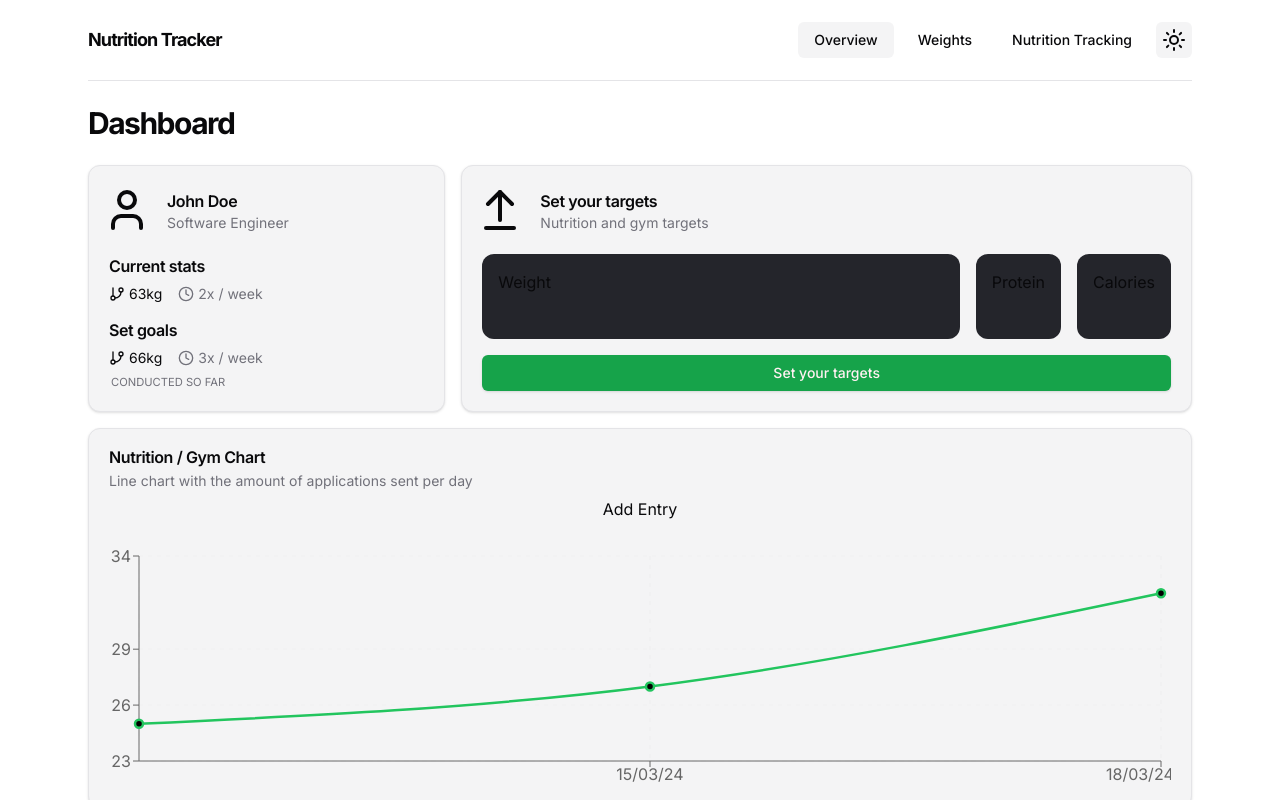
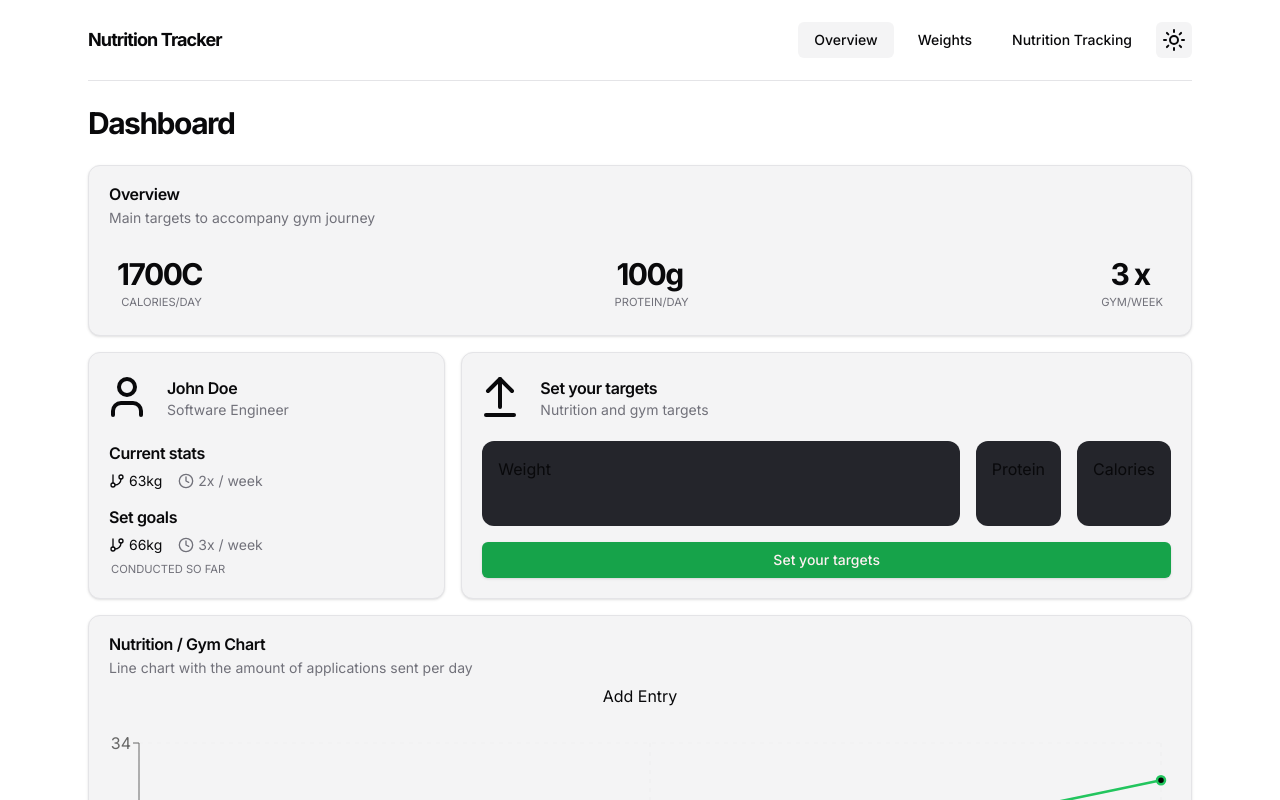
Before and after one commit to Vasil1001/nutrition-gym-tracker-v2, a Next.js app: page / in a window 1280 px wide. Shown: the top 800 px of the page. Built offline with nearby package versions, Linux system fonts and the light colour scheme; a web font is replaced by a local one.

Commit message:
Small margin fixes and readme

```diff
--- a/app/nutrition/components/selected-food-list.tsx
+++ b/app/nutrition/components/selected-food-list.tsx
@@ -48,9 +48,10 @@ export default function SelectedFoodList({ selectedFoods, foodCounts }: Selected
   // }, [])
   console.log('TEST', selectedFoods)
   return (
-    <div className="border-l pl-4">
+    <div className="border-l ">
+      <div className="ml-4">
         <h1 className="my-6 mb-8 text-2xl font-bold">Total Daily Intake</h1>
-      <div className="ml-2 mt-2 rounded-xl rounded-b-none outline outline-8 outline-[#2e3039]">
+        <div className="mx-2 mt-2 rounded-xl rounded-b-none outline outline-8 outline-[#2e3039]">
           <Table>
             <TableHeader>
               <TableRow>
@@ -65,7 +66,7 @@ export default function SelectedFoodList({ selectedFoods, foodCounts }: Selected
                 const food = selectedFoods.find((f) => f.name === foodName)
                 if (!food || count === 0) return null // Skip rendering if food not found or count is 0
                 return (
-                <TableRow className='dark:hover:bg-[#2e3039]' key={i}>
+                  <TableRow className="dark:hover:bg-[#2e3039]" key={i}>
                     <TableCell className="w-[10px] text-left font-medium text-muted-foreground">
                       x{count}
                     </TableCell>
@@ -89,6 +90,7 @@ export default function SelectedFoodList({ selectedFoods, foodCounts }: Selected
           </Table>
         </div>
       </div>
+    </div>
   )
 }
 
--- a/app/page.tsx
+++ b/app/page.tsx
@@ -1,7 +1,7 @@
 'use client'
 
 import BarChartGoal from '@/components/charts/BarChartGoal'
-import { Dashboard } from '@/components/overview'
+import { Dashboard } from '@/components/ui/overview/overview'
 import { LineChartWeights } from '@/components/charts/LineChart'
 import { Card, CardContent, CardDescription, CardHeader, CardTitle } from '@/components/ui/card'
 import Container from '@/components/ui/container'
@@ -13,39 +13,38 @@ export default function Home() {
   return (
     <div>
       <div className="my-6 text-3xl font-bold tracking-tighter">Dashboard</div>
+      <Card className="flex mb-4 h-full flex-col">
+        <CardHeader>
+          <CardTitle>Overview</CardTitle>
+          <CardDescription>Main targets to accompany gym journey</CardDescription>
+        </CardHeader>
+        <CardContent className="flex h-full justify-between gap-6 pb-4">
+          <div className="rounded-lg  bg-opacity-[0.6] p-2 text-center">
+            <div className="text-3xl font-bold tracking-tighter">1700C</div>
+            <div className="ml-1 mt-0.5 text-[0.70rem] uppercase text-muted-foreground">
+              Calories/day
+            </div>
+          </div>
+
+          <div className="rounded-lg bg-opacity-[0.6] p-2 text-center">
+            <div className="text-3xl font-bold tracking-tighter">100g</div>
+            <div className="ml-1 mt-0.5 text-[0.70rem] uppercase text-muted-foreground">
+              Protein/day
+            </div>
+          </div>
+
+          <div className="rounded-lg bg-opacity-[0.6] p-2 text-center">
+            <div className="text-3xl font-bold tracking-tighter">3 x</div>
+            <div className="ml-1 mt-0.5 text-[0.70rem] uppercase text-muted-foreground">
+              Gym/week
+            </div>
+          </div>
+        </CardContent>
+      </Card>
       <Dashboard />
     </div>
   )
 }
-
-// <Card className="flex h-full flex-col">
-//                 <CardHeader>
-//                   <CardTitle>Overview</CardTitle>
-//                   <CardDescription>Main targets to accompany gym journey</CardDescription>
-//                 </CardHeader>
-//                 <CardContent className="flex h-full justify-between gap-6 pb-4">
-//                   <div className="rounded-lg  bg-opacity-[0.6] p-2 text-center">
-//                     <div className="text-3xl font-bold tracking-tighter">1700C</div>
-//                     <div className="ml-1 mt-0.5 text-[0.70rem] uppercase text-muted-foreground">
-//                       Calories/day
-//                     </div>
-//                   </div>
-
-//                   <div className="rounded-lg bg-opacity-[0.6] p-2 text-center">
-//                     <div className="text-3xl font-bold tracking-tighter">100g</div>
-//                     <div className="ml-1 mt-0.5 text-[0.70rem] uppercase text-muted-foreground">
-//                       Protein/day
-//                     </div>
-//                   </div>
-
-//                   <div className="rounded-lg bg-opacity-[0.6] p-2 text-center">
-//                     <div className="text-3xl font-bold tracking-tighter">3 x</div>
-//                     <div className="ml-1 mt-0.5 text-[0.70rem] uppercase text-muted-foreground">
-//                       Gym/week
-//                     </div>
-//                   </div>
-//                 </CardContent>
-//               </Card>
 
 {
   /* <div className="">
--- a/components/overview.tsx
+++ b/components/ui/overview/overview.tsx
@@ -4,15 +4,14 @@ import { Button } from '@/components/ui/button'
 import { Card, CardContent, CardDescription, CardHeader, CardTitle } from '@/components/ui/card'
 import { Input } from '@/components/ui/input'
 import { ArrowUpFromLine, Clock, User } from 'lucide-react'
-import { LineChartWeights } from './charts/LineChart'
+import { LineChartWeights } from '../../charts/LineChart'
 import { TabsContent } from '@/components/ui/tabs'
-import { GitBranchIcon } from './ui/icons/GitBranchIcon'
+import { GitBranchIcon } from '../icons/GitBranchIcon'
 
 export function Dashboard() {
   return (
     <div className="flex max-h-screen w-full flex-col">
       <main className="flex flex-col gap-4 md:gap-5 ">
-
         <div className="mx-auto grid w-full max-w-6xl gap-4 md:grid-cols-3">
           <Card className="col-span-1 flex flex-col justify-between">
             <CardHeader className="flex flex-row items-center gap-4 px-3.5">
```
Also changed, not shown: components/ui/overview/onboarding/step1.tsx (added, +53 -0 lines), components/ui/overview/onboarding/README.md (added). Lines whose indentation alone changed are shown as unchanged.
